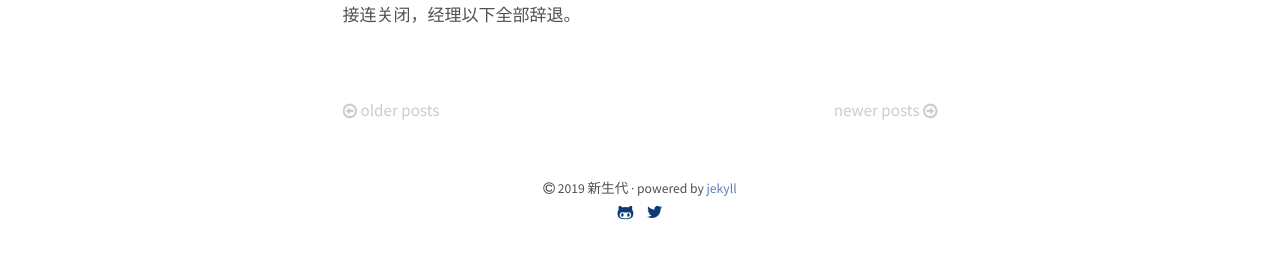
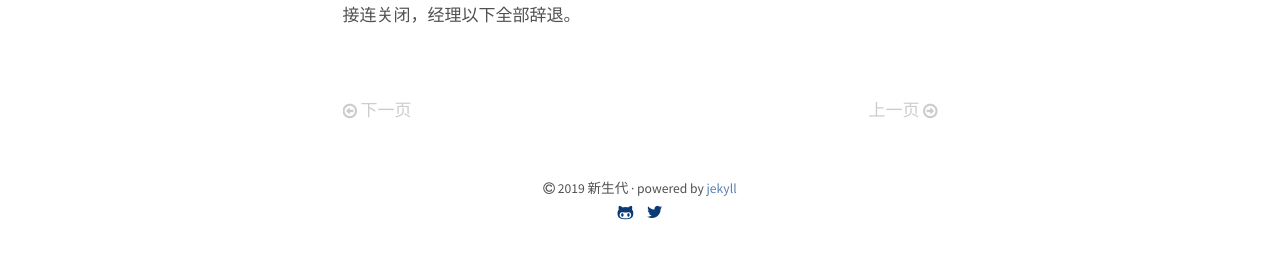
Before and after one commit to xsdai3/xsdai3.github.io, a Jekyll site: the page built from index.html, in a window 1280 px wide. Shown: the part 1243-1500 px from the top of the page. Built offline with Jekyll 4.4.1, drawn with Linux system fonts in a browser that asks for light colours; the list of posts is cut into pages by our own code.

Commit message:
Update index.html

```diff
--- a/index.html
+++ b/index.html
@@ -30,12 +30,12 @@ title: Home
   {% if paginator.next_page %}
     <a class="pagination-item" href="{{ paginator.next_page_path | prepend: site.baseurl }}">
       <i class="fa fa-arrow-circle-o-left"></i>
-      <span class="pagination-text">older posts</span>
+      <span class="pagination-text">下一页</span>
     </a>
   {% else %}
     <span class="pagination-item">
       <i class="fa fa-arrow-circle-o-left"></i>
-      <span class="pagination-text">older posts</span>
+      <span class="pagination-text">下一页</span>
     </span>
   {% endif %}
 
@@ -43,12 +43,12 @@ title: Home
 
   {% if paginator.previous_page %}
     <a class="pagination-item" href="{{ paginator.previous_page_path | prepend: site.baseurl }}">
-      <span class="pagination-text">newer posts</span>
+      <span class="pagination-text">上一页</span>
       <i class="fa fa-arrow-circle-o-right"></i>
     </a>
   {% else %}
     <span class="pagination-item">
-      <span class="pagination-text">newer posts</span>
+      <span class="pagination-text">上一页</span>
       <i class="fa fa-arrow-circle-o-right"></i>
     </span>
   {% endif %}
```
